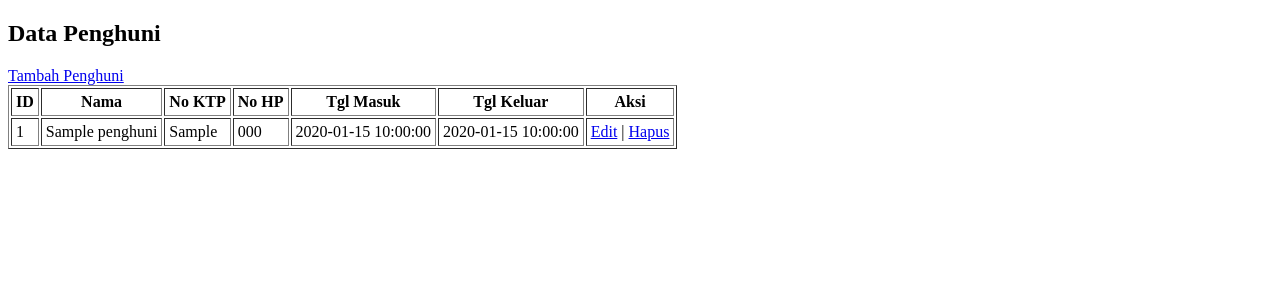
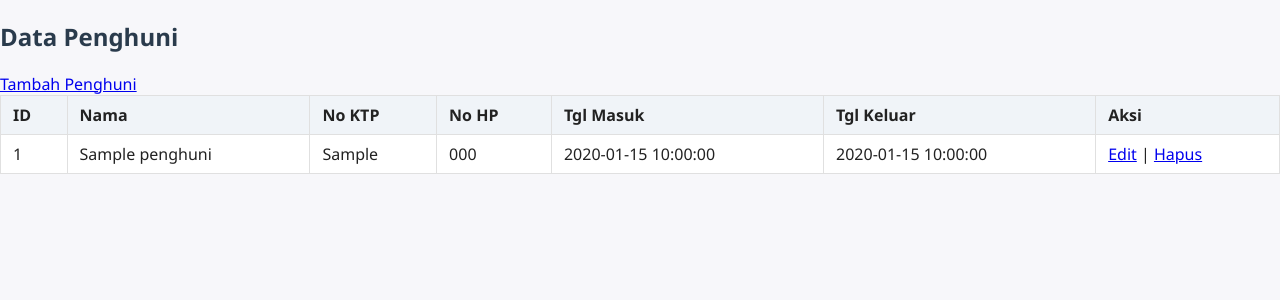
Before and after one commit to Rahmatws/app_kost, a PHP site: page /?page=penghuni in a window 1280 px wide. Shown: the top 300 px of the page. Run offline with PHP 8.4, Linux system fonts and the light colour scheme; tables that the repository leaves empty or names only in its code hold one stand-in row (values such as "Sample post").

Commit message:
Commit 6 : Penambahan CSS dan Javascript
CSS dan Javascript telah ditambahkan pada semua file

```diff
--- /dev/null
+++ b/assets/app.js
@@ -0,0 +1,25 @@
+// Modal konfirmasi hapus
+function showConfirmModal(msg) {
+    return confirm(msg || 'Yakin ingin menghapus data ini?');
+}
+document.addEventListener('DOMContentLoaded', function() {
+    document.querySelectorAll('a[data-confirm]').forEach(function(el) {
+        el.addEventListener('click', function(e) {
+            e.preventDefault();
+            if (showConfirmModal(el.getAttribute('data-confirm'))) {
+                window.location = el.getAttribute('href');
+            }
+        });
+    });
+    // Autofocus input pertama di form
+    var firstInput = document.querySelector('form input, form select');
+    if (firstInput) firstInput.focus();
+    // Scroll to top button
+    let btn = document.createElement('button');
+    btn.textContent = '↑';
+    btn.id = 'scrollTopBtn';
+    btn.style = 'position:fixed;bottom:24px;right:24px;display:none;z-index:99;padding:10px 16px;font-size:18px;border-radius:50%;background:#2a3b4c;color:#fff;border:none;cursor:pointer;';
+    document.body.appendChild(btn);
+    btn.onclick = () => window.scrollTo({top:0,behavior:'smooth'});
+    window.onscroll = () => { btn.style.display = (window.scrollY > 200) ? 'block' : 'none'; };
+});
--- /dev/null
+++ b/assets/style.css
@@ -0,0 +1,79 @@
+body {
+    font-family: 'Segoe UI', Arial, sans-serif;
+    background: #f7f7fa;
+    color: #222;
+    margin: 0;
+    padding: 0 0 40px 0;
+}
+h1, h2, h3 {
+    color: #2a3b4c;
+}
+nav {
+    background: #2a3b4c;
+    padding: 12px 0;
+    margin-bottom: 24px;
+    text-align: center;
+}
+nav a {
+    color: #fff;
+    text-decoration: none;
+    margin: 0 12px;
+    font-weight: 500;
+    transition: color 0.2s;
+}
+nav a:hover {
+    color: #ffb347;
+}
+table {
+    border-collapse: collapse;
+    width: 100%;
+    background: #fff;
+    margin-bottom: 24px;
+}
+th, td {
+    border: 1px solid #e0e0e0;
+    padding: 8px 12px;
+    text-align: left;
+}
+th {
+    background: #f0f4f8;
+}
+tr:hover {
+    background: #f9f9ff;
+}
+button, input[type=submit] {
+    background: #2a3b4c;
+    color: #fff;
+    border: none;
+    padding: 8px 18px;
+    border-radius: 4px;
+    cursor: pointer;
+    font-weight: 500;
+    margin-top: 8px;
+}
+button:hover, input[type=submit]:hover {
+    background: #ffb347;
+    color: #222;
+}
+input, select {
+    padding: 6px 10px;
+    border: 1px solid #bbb;
+    border-radius: 3px;
+    margin-bottom: 8px;
+}
+form {
+    background: #fff;
+    padding: 16px;
+    border-radius: 6px;
+    box-shadow: 0 2px 8px #0001;
+    max-width: 400px;
+    margin-bottom: 24px;
+}
+ul {
+    margin-top: 0;
+}
+@media (max-width: 600px) {
+    body { padding: 0 4px 40px 4px; }
+    table, th, td { font-size: 14px; }
+    nav { font-size: 14px; }
+}
--- a/src/views/404.php
+++ b/src/views/404.php
@@ -3,9 +3,11 @@
 <head>
     <meta charset="UTF-8">
     <title>404 Not Found</title>
+    <link rel="stylesheet" href="assets/style.css">
 </head>
 <body>
     <h1>404 - Halaman Tidak Ditemukan</h1>
     <a href="?page=home">Kembali ke Beranda</a>
+    <script src="assets/app.js"></script>
 </body>
 </html>
--- a/src/views/barang.php
+++ b/src/views/barang.php
@@ -7,6 +7,7 @@ $barang = getAllBarang();
 <head>
     <meta charset="UTF-8">
     <title>Data Barang</title>
+    <link rel="stylesheet" href="assets/style.css">
 </head>
 <body>
     <h2>Data Barang</h2>
@@ -20,7 +21,7 @@ $barang = getAllBarang();
             <td><?= $b['harga'] ?></td>
             <td>
                 <a href="?page=barang&action=edit&id=<?= $b['id'] ?>">Edit</a> |
-                <a href="?page=barang&action=delete&id=<?= $b['id'] ?>" onclick="return confirm('Hapus data?')">Hapus</a>
+                <a href="?page=barang&action=delete&id=<?= $b['id'] ?>" data-confirm="Yakin ingin menghapus data ini?">Hapus</a>
             </td>
         </tr>
         <?php endforeach; ?>
@@ -42,5 +43,6 @@ $barang = getAllBarang();
             <button type="submit">Update</button>
         </form>
     <?php endif; ?>
+    <script src="assets/app.js"></script>
 </body>
 </html>
--- a/src/views/bayar.php
+++ b/src/views/bayar.php
@@ -9,6 +9,7 @@ $tagihan = getAllTagihan();
 <head>
     <meta charset="UTF-8">
     <title>Data Pembayaran</title>
+    <link rel="stylesheet" href="assets/style.css">
 </head>
 <body>
     <h2>Data Pembayaran</h2>
@@ -26,7 +27,7 @@ $tagihan = getAllTagihan();
             <td><?= $b['status'] ?></td>
             <td>
                 <a href="?page=bayar&action=edit&id=<?= $b['id'] ?>">Edit</a> |
-                <a href="?page=bayar&action=delete&id=<?= $b['id'] ?>" onclick="return confirm('Hapus data?')">Hapus</a>
+                <a href="?page=bayar&action=delete&id=<?= $b['id'] ?>" data-confirm="Yakin ingin menghapus data ini?">Hapus</a>
             </td>
         </tr>
         <?php endforeach; ?>
@@ -64,5 +65,6 @@ $tagihan = getAllTagihan();
             <button type="submit">Update</button>
         </form>
     <?php endif; ?>
+    <script src="assets/app.js"></script>
 </body>
 </html>
--- a/src/views/brng_bawaan.php
+++ b/src/views/brng_bawaan.php
@@ -11,6 +11,7 @@ $barang = getAllBarang();
 <head>
     <meta charset="UTF-8">
     <title>Data Barang Bawaan Penghuni</title>
+    <link rel="stylesheet" href="assets/style.css">
 </head>
 <body>
     <h2>Data Barang Bawaan Penghuni</h2>
@@ -24,7 +25,7 @@ $barang = getAllBarang();
             <td><?= $bb['nama_barang'] ?></td>
             <td>
                 <a href="?page=brng_bawaan&action=edit&id=<?= $bb['id'] ?>">Edit</a> |
-                <a href="?page=brng_bawaan&action=delete&id=<?= $bb['id'] ?>" onclick="return confirm('Hapus data?')">Hapus</a>
+                <a href="?page=brng_bawaan&action=delete&id=<?= $bb['id'] ?>" data-confirm="Yakin ingin menghapus data ini?">Hapus</a>
             </td>
         </tr>
         <?php endforeach; ?>
@@ -62,5 +63,6 @@ $barang = getAllBarang();
             <button type="submit">Update</button>
         </form>
     <?php endif; ?>
+    <script src="assets/app.js"></script>
 </body>
 </html>
--- a/src/views/home.php
+++ b/src/views/home.php
@@ -10,6 +10,7 @@ $summary = getSummaryCount();
 <head>
     <meta charset="UTF-8">
     <title>Dashboard Aplikasi Kost</title>
+    <link rel="stylesheet" href="assets/style.css">
 </head>
 <body>
     <h1>Dashboard Aplikasi Kost</h1>
@@ -58,5 +59,6 @@ $summary = getSummaryCount();
             <li>Tidak ada kamar yang telat bayar</li>
         <?php endif; ?>
     </ul>
+    <script src="assets/app.js"></script>
 </body>
 </html>
--- a/src/views/kamar.php
+++ b/src/views/kamar.php
@@ -7,6 +7,7 @@ $kamar = getAllKamar();
 <head>
     <meta charset="UTF-8">
     <title>Data Kamar</title>
+    <link rel="stylesheet" href="assets/style.css">
 </head>
 <body>
     <h2>Data Kamar</h2>
@@ -20,7 +21,7 @@ $kamar = getAllKamar();
             <td><?= $k['harga'] ?></td>
             <td>
                 <a href="?page=kamar&action=edit&id=<?= $k['id'] ?>">Edit</a> |
-                <a href="?page=kamar&action=delete&id=<?= $k['id'] ?>" onclick="return confirm('Hapus data?')">Hapus</a>
+                <a href="?page=kamar&action=delete&id=<?= $k['id'] ?>" data-confirm="Yakin ingin menghapus data ini?">Hapus</a>
             </td>
         </tr>
         <?php endforeach; ?>
@@ -42,5 +43,6 @@ $kamar = getAllKamar();
             <button type="submit">Update</button>
         </form>
     <?php endif; ?>
+    <script src="assets/app.js"></script>
 </body>
 </html>
--- a/src/views/kmr_penghuni.php
+++ b/src/views/kmr_penghuni.php
@@ -11,6 +11,7 @@ $penghuni = getAllPenghuni();
 <head>
     <meta charset="UTF-8">
     <title>Data Kamar Penghuni</title>
+    <link rel="stylesheet" href="assets/style.css">
 </head>
 <body>
     <h2>Data Kamar Penghuni</h2>
@@ -26,7 +27,7 @@ $penghuni = getAllPenghuni();
             <td><?= $kp['tgl_keluar'] ?></td>
             <td>
                 <a href="?page=kmr_penghuni&action=edit&id=<?= $kp['id'] ?>">Edit</a> |
-                <a href="?page=kmr_penghuni&action=delete&id=<?= $kp['id'] ?>" onclick="return confirm('Hapus data?')">Hapus</a> |
+                <a href="?page=kmr_penghuni&action=delete&id=<?= $kp['id'] ?>" data-confirm="Yakin ingin menghapus data ini?">Hapus</a> |
                 <a href="?page=kmr_penghuni&action=keluar&id=<?= $kp['id'] ?>">Keluar</a> |
                 <a href="?page=kmr_penghuni&action=pindah&id=<?= $kp['id'] ?>">Pindah Kamar</a>
             </td>
@@ -85,5 +86,6 @@ $penghuni = getAllPenghuni();
             <button type="submit">Simpan & Pindah</button>
         </form>
     <?php endif; ?>
+    <script src="assets/app.js"></script>
 </body>
 </html>
--- a/src/views/penghuni.php
+++ b/src/views/penghuni.php
@@ -7,6 +7,7 @@ $penghuni = getAllPenghuni();
 <head>
     <meta charset="UTF-8">
     <title>Data Penghuni</title>
+    <link rel="stylesheet" href="assets/style.css">
 </head>
 <body>
     <h2>Data Penghuni</h2>
@@ -23,7 +24,7 @@ $penghuni = getAllPenghuni();
             <td><?= $p['tgl_keluar'] ?></td>
             <td>
                 <a href="?page=penghuni&action=edit&id=<?= $p['id'] ?>">Edit</a> |
-                <a href="?page=penghuni&action=delete&id=<?= $p['id'] ?>" onclick="return confirm('Hapus data?')">Hapus</a>
+                <a href="?page=penghuni&action=delete&id=<?= $p['id'] ?>" data-confirm="Yakin ingin menghapus data ini?">Hapus</a>
             </td>
         </tr>
         <?php endforeach; ?>
@@ -50,5 +51,6 @@ $penghuni = getAllPenghuni();
             <button type="submit">Update</button>
         </form>
     <?php endif; ?>
+    <script src="assets/app.js"></script>
 </body>
 </html>
--- a/src/views/tagihan.php
+++ b/src/views/tagihan.php
@@ -9,6 +9,7 @@ $kmr_penghuni = getAllKmrPenghuni();
 <head>
     <meta charset="UTF-8">
     <title>Data Tagihan</title>
+    <link rel="stylesheet" href="assets/style.css">
 </head>
 <body>
     <h2>Data Tagihan</h2>
@@ -24,7 +25,7 @@ $kmr_penghuni = getAllKmrPenghuni();
             <td><?= $t['jml_tagihan'] ?></td>
             <td>
                 <a href="?page=tagihan&action=edit&id=<?= $t['id'] ?>">Edit</a> |
-                <a href="?page=tagihan&action=delete&id=<?= $t['id'] ?>" onclick="return confirm('Hapus data?')">Hapus</a>
+                <a href="?page=tagihan&action=delete&id=<?= $t['id'] ?>" data-confirm="Yakin ingin menghapus data ini?">Hapus</a>
             </td>
         </tr>
         <?php endforeach; ?>
@@ -56,5 +57,6 @@ $kmr_penghuni = getAllKmrPenghuni();
             <button type="submit">Update</button>
         </form>
     <?php endif; ?>
+    <script src="assets/app.js"></script>
 </body>
 </html>
```
